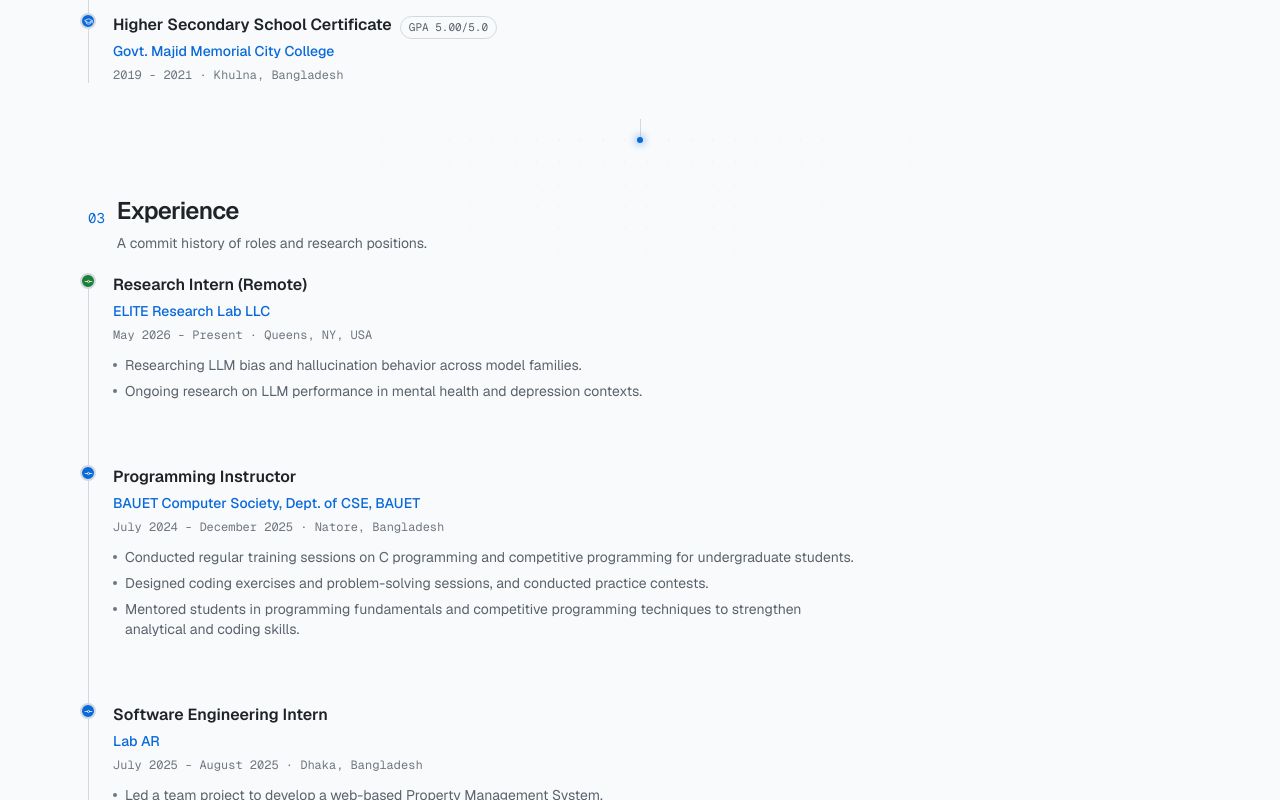
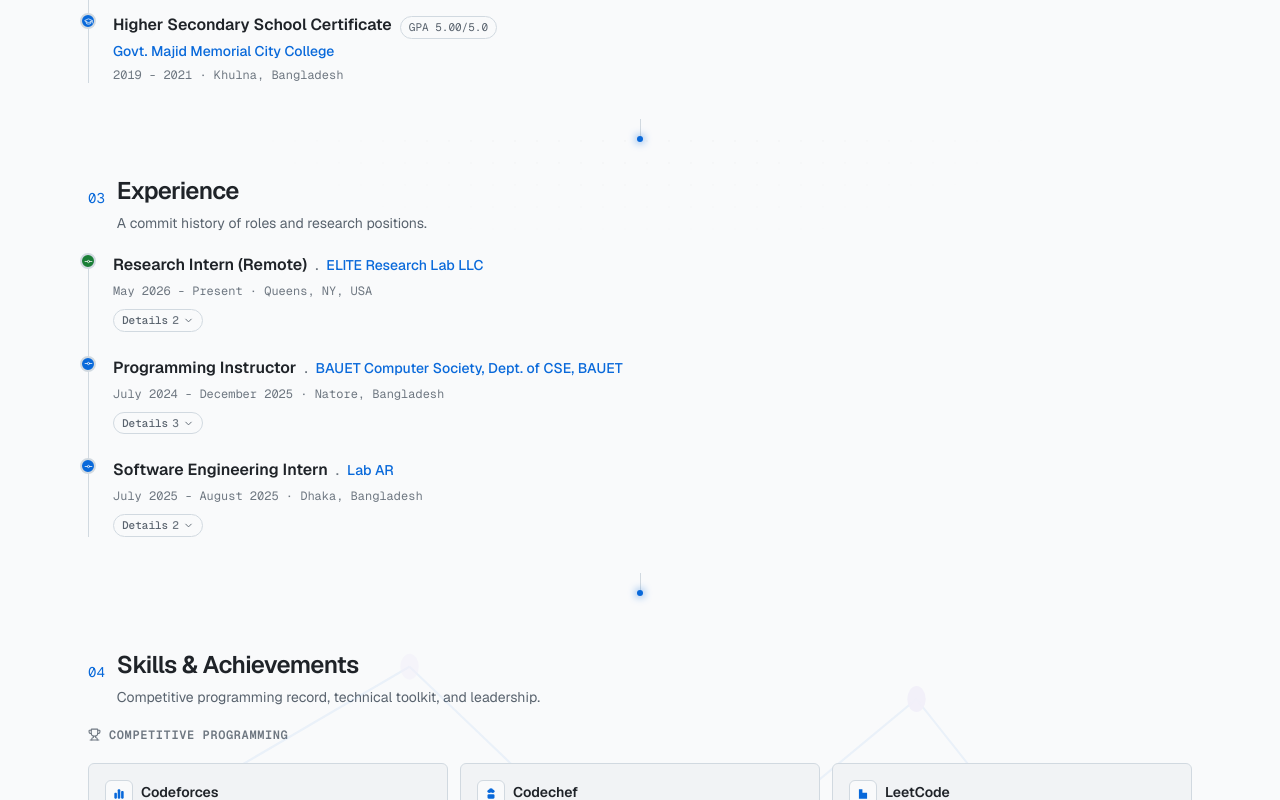
Before and after one commit to ratulhasan001/portfolio, a Next.js app: page / in a window 1280 px wide. Shown: the part 1800-2600 px from the top of the page. Built offline with nearby package versions, Linux system fonts and the light colour scheme.

Commit message:
Put role and org on one line and fold experience bullets away

```diff
--- a/src/components/experience-section.tsx
+++ b/src/components/experience-section.tsx
@@ -3,15 +3,16 @@
 import { motion } from "framer-motion";
 import { GitCommitHorizontal } from "lucide-react";
 import { experience } from "@/lib/data";
-import { SectionTitle } from "./ui";
+import { SectionTitle, Chip } from "./ui";
 import { PopWords } from "./pop-in";
 import { ParallaxLayer } from "./parallax-layer";
+import { Disclosure } from "./disclosure";
 
 export function ExperienceSection() {
   return (
     <section
       id="experience"
-      className="relative mx-auto max-w-6xl px-4 py-10 sm:px-6 sm:py-14"
+      className="relative mx-auto max-w-6xl px-4 py-7 sm:px-6 sm:py-9"
     >
       <ParallaxLayer speed={35}>
         <div className="bg-dot-grid pointer-events-none absolute inset-0 opacity-40 [mask-image:radial-gradient(ellipse_60%_50%_at_50%_0%,#000_10%,transparent_70%)]" />
@@ -31,7 +32,7 @@ export function ExperienceSection() {
             whileInView={{ opacity: 1, y: 0 }}
             viewport={{ once: true, margin: "-60px" }}
             transition={{ duration: 0.5, delay: i * 0.1, ease: [0.22, 1, 0.36, 1] }}
-            className="mb-16 last:mb-0"
+            className="mb-6 last:mb-0"
           >
             <motion.span
               initial={{ scale: 0 }}
@@ -45,16 +46,25 @@ export function ExperienceSection() {
               <GitCommitHorizontal size={9} className="text-canvas" />
             </motion.span>
 
-            <h4 className="text-base font-semibold text-fg-default">
+            <div className="flex flex-wrap items-baseline gap-x-2 gap-y-0.5">
+              <h4 className="text-sm font-semibold text-fg-default sm:text-base">
                 <PopWords text={exp.role} inView stagger={0.04} />
               </h4>
+              <span className="text-fg-subtle">·</span>
               <p className="text-sm font-medium text-accent">
                 <PopWords text={exp.org} inView delay={0.1} stagger={0.04} />
               </p>
+            </div>
             <p className="mono mt-0.5 text-xs text-fg-subtle">
               {exp.period} · {exp.location}
             </p>
-            <ul className="mt-3 space-y-1.5 text-sm text-fg-muted">
+
+            <Disclosure
+              label="Details"
+              count={exp.bullets.length}
+              className="mt-2"
+            >
+              <ul className="space-y-1.5 text-sm text-fg-muted">
                 {exp.bullets.map((b) => (
                   <li key={b} className="flex gap-2">
                     <span className="mt-2 h-1 w-1 shrink-0 rounded-full bg-fg-subtle" />
@@ -62,6 +72,12 @@ export function ExperienceSection() {
                   </li>
                 ))}
               </ul>
+              <div className="mt-3 flex flex-wrap gap-1.5">
+                {exp.tags.map((tag) => (
+                  <Chip key={tag}>{tag}</Chip>
+                ))}
+              </div>
+            </Disclosure>
           </motion.li>
         ))}
       </ol>
```
Lines whose indentation alone changed are shown as unchanged.
